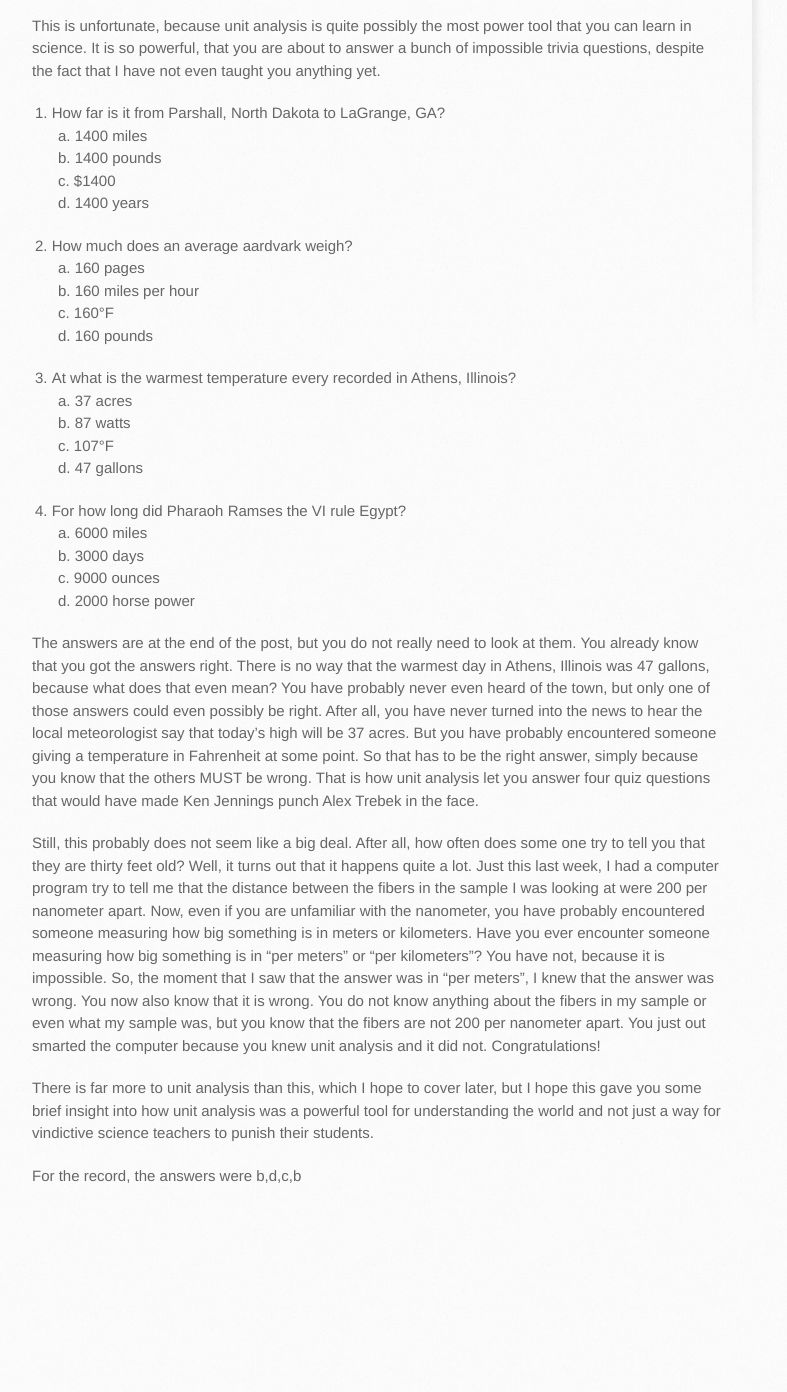
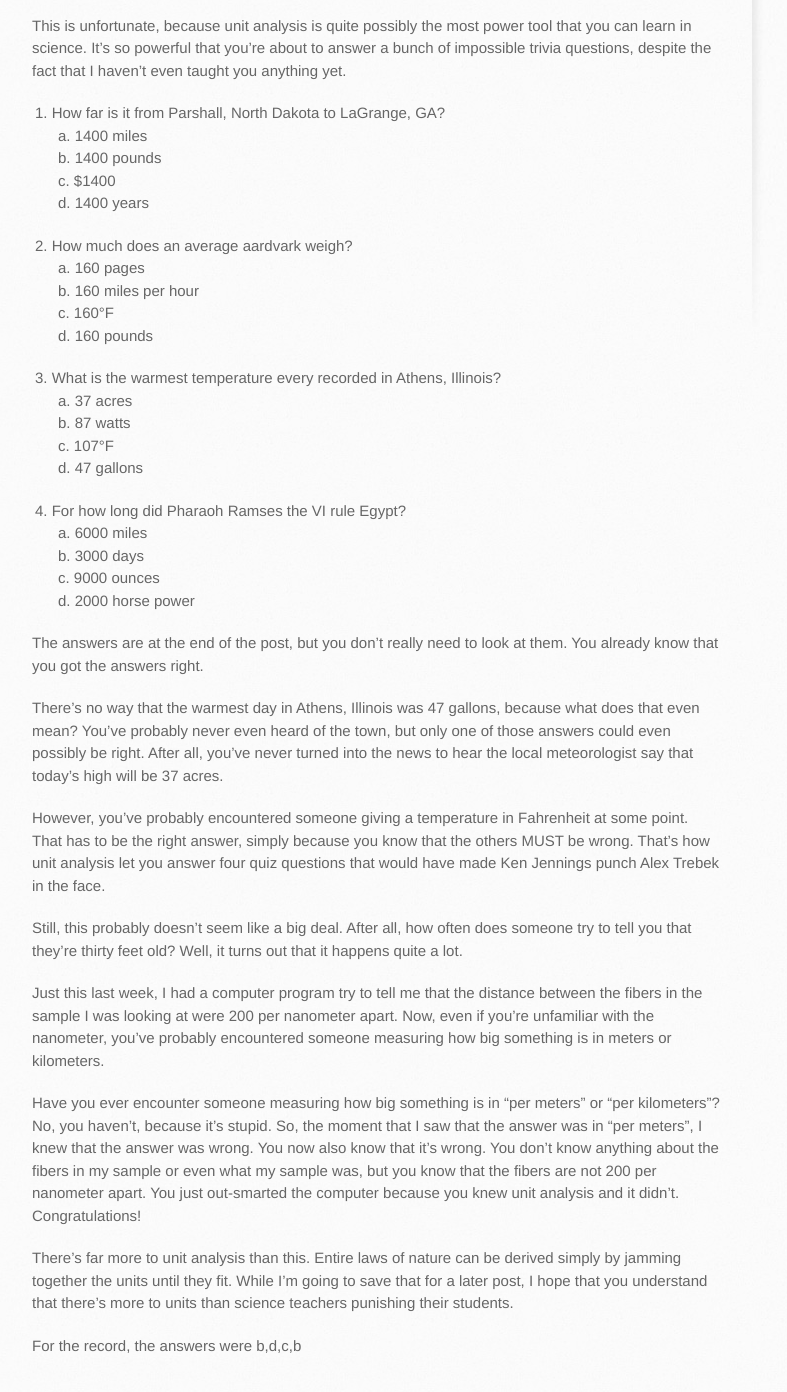
Before and after one commit to rprospero/rprospero.github.io, a Jekyll site: the page built from _posts/2014-06-07-The-beauty-of-unit-analysis.md, in a window 1280 px wide and 1400 px high, scrolled down 409 px. Shown: the top 1392 px of the window, without its empty margins (138-925 px from the left). Built offline with Jekyll 4.4.1, drawn with Linux system fonts in a browser that asks for light colours; before the commit the page ends 1639 px from its top, so only the background shows below that; some of the changed text lies outside the part shown.

Commit message:
Edited first post with help from Stacy.

```diff
--- a/_posts/2014-06-07-The-beauty-of-unit-analysis.md
+++ b/_posts/2014-06-07-The-beauty-of-unit-analysis.md
@@ -9,17 +9,17 @@
 
 ---
 
-Every introductory science student hates unit analysis. I know that I
-hated it. After all, you speed an hour calculating the speed of a raft
-in a river after a bird lands on it, only to have your teacher mark
+Every introductory science student hates units. I know that I
+hated it. After all, you spend an hour calculating the speed of a raft
+in a river after a bird lands on it, only to have your teacher
 dock you a point for writing "10" as opposed to "10 m/s".  It feels
 like tedious nitpicking and a cheap way to maintain a curve in the
 class.
 
 This is unfortunate, because unit analysis is quite possibly the most
-power tool that you can learn in science. It is so powerful, that
-you are about to answer a bunch of impossible trivia questions,
-despite the fact that I have not even taught you anything yet.
+power tool that you can learn in science. It's so powerful that
+you're about to answer a bunch of impossible trivia questions,
+despite the fact that I haven't even taught you anything yet.
 
 1. How far is it from Parshall, North Dakota to LaGrange, GA?
 	1. 1400 miles
@@ -33,7 +33,7 @@
     3. 160°F
 	4. 160 pounds
 
-3. At what is the warmest temperature every recorded in Athens, Illinois?
+3. What is the warmest temperature every recorded in Athens, Illinois?
     1. 37 acres
     2. 87 watts
     3. 107°F
@@ -45,38 +45,46 @@
     3. 9000 ounces
     4. 2000 horse power
 
-The answers are at the end of the post, but you do not really need to
-look at them. You already know that you got the answers right. There is
+The answers are at the end of the post, but you don't really need to
+look at them. You already know that you got the answers right.
+
+There's
 no way that the warmest day in Athens, Illinois was 47 gallons,
-because what does that even mean? You have probably never even heard of
+because what does that even mean? You've probably never even heard of
 the town, but only one of those answers could even possibly be right.
-After all, you have never turned into the news to hear the local
-meteorologist say that today's high will be 37 acres. But you have
-probably encountered someone giving a temperature in Fahrenheit at
-some point. So that has to be the right answer, simply because you
-know that the others MUST be wrong. That is how unit analysis let you
-answer four quiz questions that would have made Ken Jennings punch
-Alex Trebek in the face.
+After all, you've never turned into the news to hear the local
+meteorologist say that today's high will be 37 acres.
 
-Still, this probably does not seem like a big deal. After all, how
-often does some one try to tell you that they are thirty feet old?
-Well, it turns out that it happens quite a lot. Just this last week, I
+However, you've probably encountered someone giving a temperature in
+Fahrenheit at some point. That has to be the right answer, simply
+because you know that the others MUST be wrong. That's how unit
+analysis let you answer four quiz questions that would have made Ken
+Jennings punch Alex Trebek in the face.
+
+Still, this probably doesn't seem like a big deal. After all, how
+often does someone try to tell you that they're thirty feet old?
+Well, it turns out that it happens quite a lot.
+
+Just this last week, I
 had a computer program try to tell me that the distance between the
 fibers in the sample I was looking at were 200 per nanometer
-apart. Now, even if you are unfamiliar with the nanometer, you have
+apart. Now, even if you're unfamiliar with the nanometer, you've
 probably encountered someone measuring how big something is in meters
-or kilometers.  Have you ever encounter someone measuring how big
-something is in "per meters" or "per kilometers"?  You have not,
-because it is impossible.  So, the moment that I saw that the answer
-was in "per meters", I knew that the answer was wrong. You now also
-know that it is wrong.  You do not know anything about the fibers in my
-sample or even what my sample was, but you know that the fibers are
-not 200 per nanometer apart. You just out smarted the computer because
-you knew unit analysis and it did not. Congratulations!
+or kilometers.
 
-There is far more to unit analysis than this, which I hope to cover
-later, but I hope this gave you some brief insight into how unit
-analysis was a powerful tool for understanding the world and not just
-a way for vindictive science teachers to punish their students.
+Have you ever encounter someone measuring how big something is in "per
+meters" or "per kilometers"?  No, you haven't, because it's stupid.
+So, the moment that I saw that the answer was in "per meters", I knew
+that the answer was wrong. You now also know that it's wrong.  You
+don't know anything about the fibers in my sample or even what my
+sample was, but you know that the fibers are not 200 per nanometer
+apart. You just out-smarted the computer because you knew unit
+analysis and it didn't. Congratulations!
+
+There's far more to unit analysis than this. Entire laws of nature
+can be derived simply by jamming together the units until they
+fit. While I'm going to save that for a later post, I hope that you
+understand that there's more to units than science teachers punishing
+their students.
 
 For the record, the answers were b,d,c,b
```
